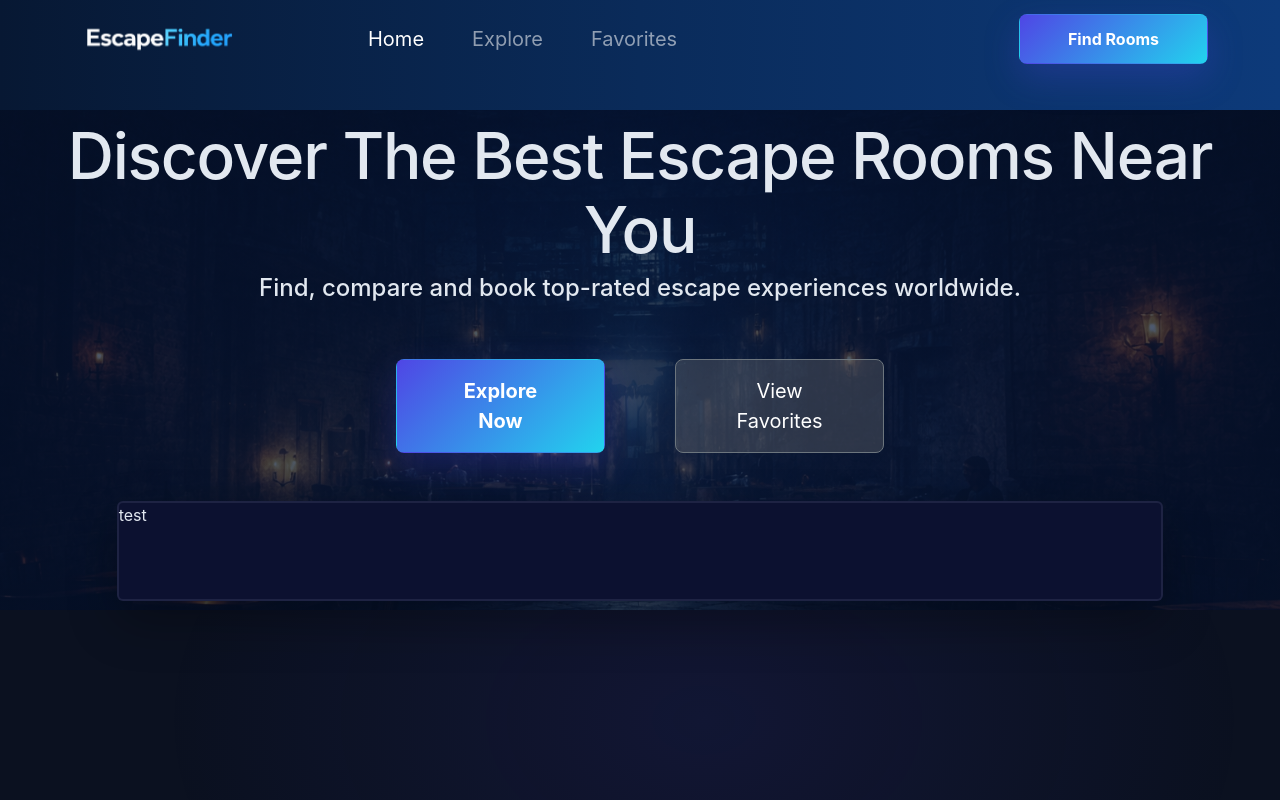
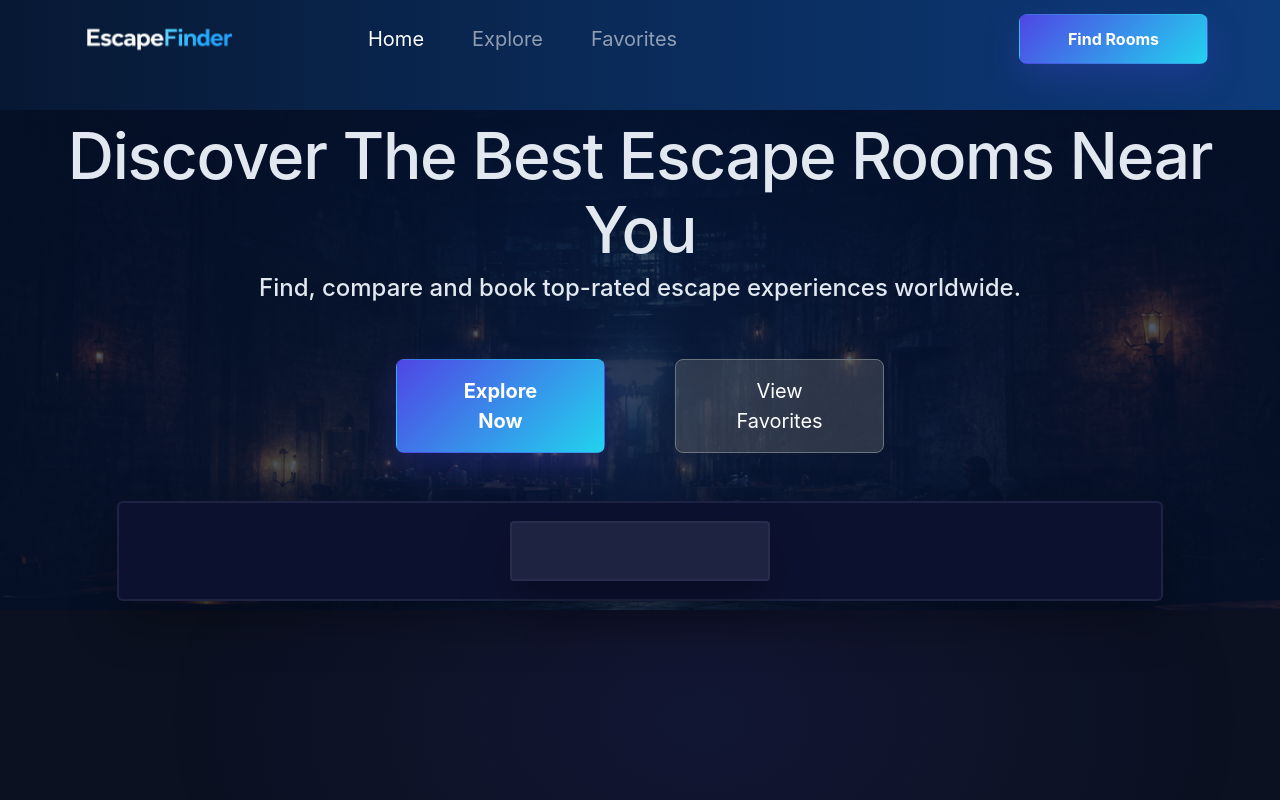
Before and after one commit to kiumars609/escape-finder, a React (Vite) app: page / in a window 1280 px wide. Built offline with nearby package versions, Linux system fonts and the light colour scheme.

Commit message:
Edit Search Section for SubHeader

```diff
--- a/src/Components/SubHeader/SearchSection.jsx
+++ b/src/Components/SubHeader/SearchSection.jsx
@@ -1,11 +1,11 @@
-import React from 'react'
+import React from "react";
 
 export default function SearchSection() {
   return (
     <>
-    <div className="col-12 col-md-10 mt-5 search-section rounded-2">
-        test
-    </div>
+      <div className="col-12 col-md-10 mt-5 search-section rounded-2">
+        <input type="search" className="col-12 col-md-3 rounded-1" />
+      </div>
     </>
-  )
+  );
 }
--- a/src/Components/SubHeader/style.css
+++ b/src/Components/SubHeader/style.css
@@ -5,7 +5,7 @@
   justify-content: center;
   flex-direction: column;
   background:
-    linear-gradient(rgba(5,20,50,0.7), rgba(5,20,50,0.7)),
+    linear-gradient(rgba(5, 20, 50, 0.7), rgba(5, 20, 50, 0.7)),
     url("../../assets/images/background/home-background.png");
 
   background-size: cover;
@@ -34,9 +34,19 @@
 
 /* Search Section */
 
-.search-section{
+.search-section {
   height: 100px;
   background-color: #0c1130;
   border: solid 2px #353a5c70;
-  box-shadow: 0 20px 50px rgba(0,0,0,0.3);
+  box-shadow: 0 20px 50px rgba(0, 0, 0, 0.3);
+  display: flex;
+  align-items: center;
+  justify-content: space-around;
 }
+
+.search-section input{
+  background-color: #1f2342;
+  border: solid 2px #353a5c70;
+  box-shadow: 0 20px 50px rgba(0, 0, 0, 0.3);
+  height: 60px;
+}
```
